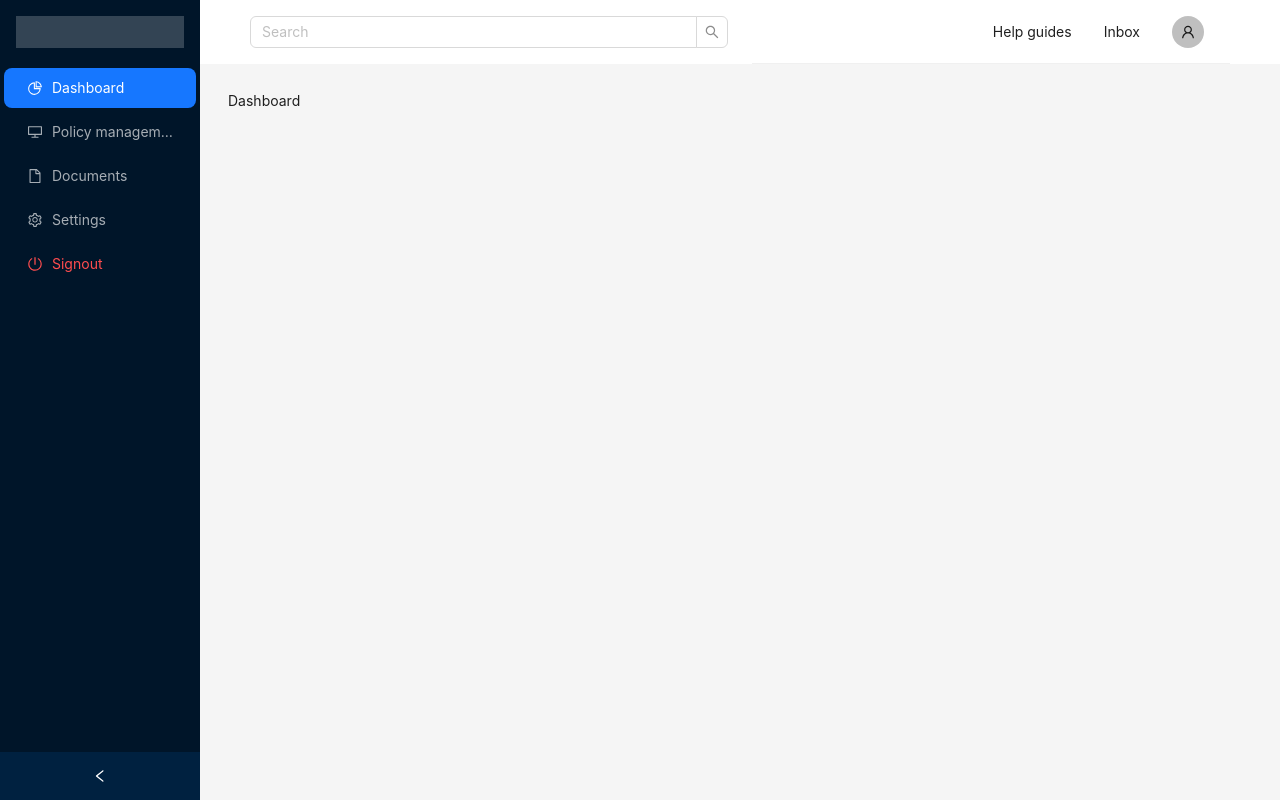
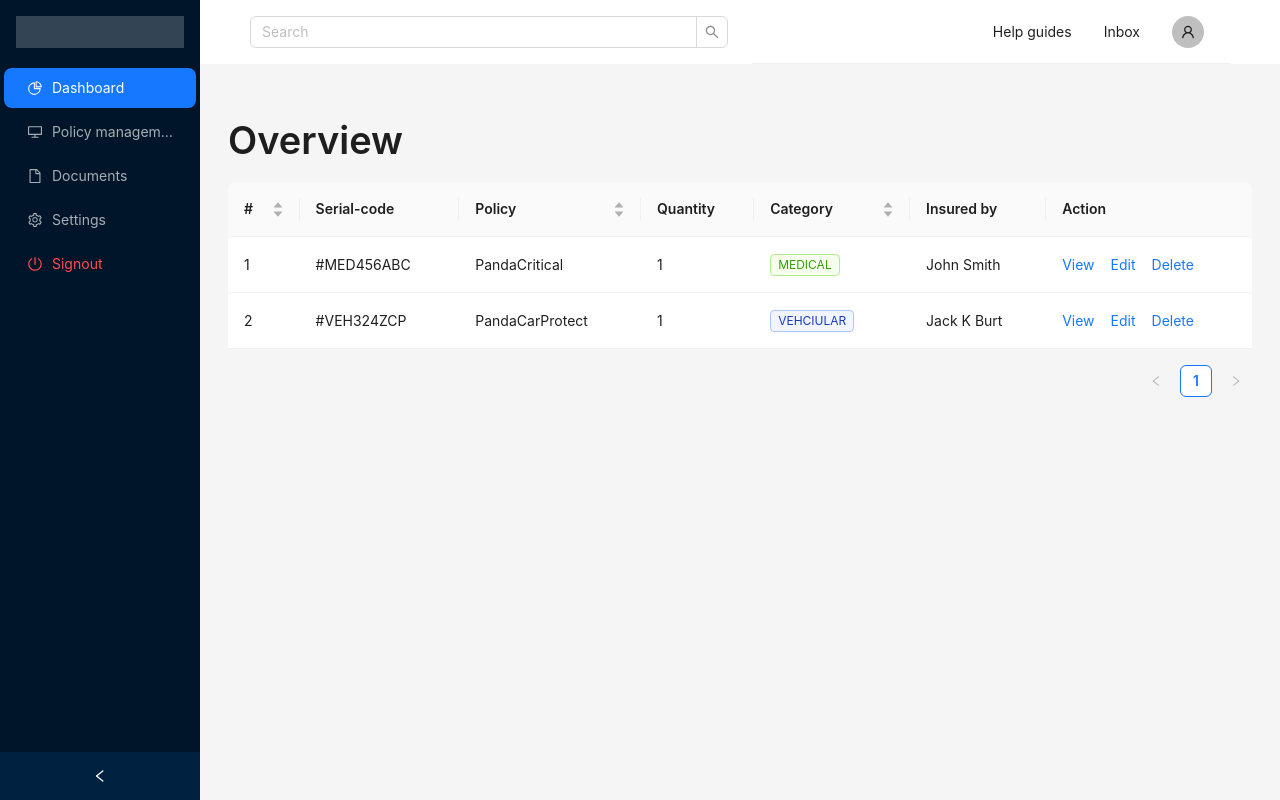
Before and after one commit to Dev317/TRE-Pandassurance, a React (Vite) app in the folder frontend/: page /craft/dashboard in a window 1280 px wide. Built offline with nearby package versions, Linux system fonts and the light colour scheme.

Commit message:
Added a table to craft dashboard

```diff
--- a/frontend/src/platforms/craft/pages/CraftDashboard.jsx
+++ b/frontend/src/platforms/craft/pages/CraftDashboard.jsx
@@ -1,7 +1,98 @@
 import React from 'react';
+import { Typography, Space, Table, Tag } from 'antd';
+
+const { Title } = Typography;
+
+const columns = [
+	{
+		title: '#',
+		dataIndex: 'id',
+		key: 'id',
+		sorter: (a, b) => a.id - b.id,
+	},
+	{
+		title: 'Serial-code',
+		dataIndex: 'serialcode',
+		key: 'serialcode',
+	},
+	{
+		title: 'Policy',
+		dataIndex: 'policy',
+		key: 'policy',
+		sorter: (a, b) => a.policy.localeCompare(b.policy),
+	},
+	{
+		title: 'Quantity',
+		dataIndex: 'quantity',
+		key: 'quantity',
+	},
+	{
+		title: 'Category',
+		key: 'category',
+		dataIndex: 'category',
+		render: (_, { category }) => (
+			<>
+				{category.map((category) => {
+					let color = category === 'medical' ? 'green' : 'geekblue';
+					return (
+						<Tag
+							color={color}
+							key={category}
+						>
+							{category.toUpperCase()}
+						</Tag>
+					);
+				})}
+			</>
+		),
+		sorter: (a, b) => a.category[0].localeCompare(b.category[0]),
+	},
+	{
+		title: 'Insured by',
+		dataIndex: 'insurer',
+		key: 'insurer',
+	},
+	{
+		title: 'Action',
+		key: 'action',
+		render: (_, record) => (
+			<Space size="middle">
+				<a>View</a>
+				<a>Edit</a>
+				<a>Delete</a>
+			</Space>
+		),
+	},
+];
+const data = [
+	{
+		id: 1,
+		serialcode: '#MED456ABC',
+		policy: 'PandaCritical',
+		quantity: 1,
+		category: ['medical'],
+		insurer: 'John Smith',
+	},
+	{
+		id: 2,
+		serialcode: '#VEH324ZCP',
+		policy: 'PandaCarProtect',
+		quantity: 1,
+		category: ['vehciular'],
+		insurer: 'Jack K Burt',
+	},
+];
 
 function CraftDashboard() {
-	return <div>Dashboard</div>;
+	return (
+		<>
+			<Title>Overview</Title>
+			<Table
+				columns={columns}
+				dataSource={data}
+			/>
+		</>
+	);
 }
 
 export default CraftDashboard;
```
